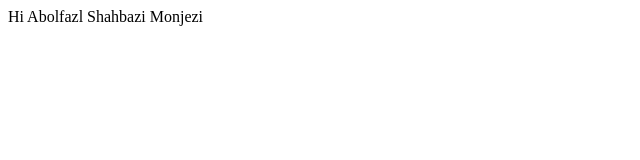
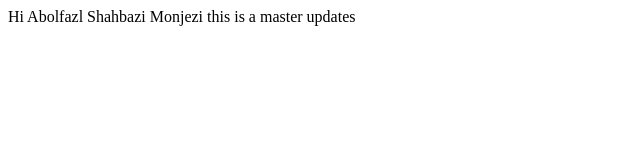
Before and after one commit to Nowatme/test-1, a plain HTML site: page index.html in a window 1280 px wide. Shown: the whole page, without its empty margins (0-640 px from the left). Drawn offline with Linux system fonts and the light colour scheme.

Commit message:
new commit in master

```diff
--- a/index.html
+++ b/index.html
@@ -1,5 +1,8 @@
 <html>
 <body>
 	Hi Abolfazl Shahbazi Monjezi
+
+
+	this is a master updates
 </body>
 </html>
```
